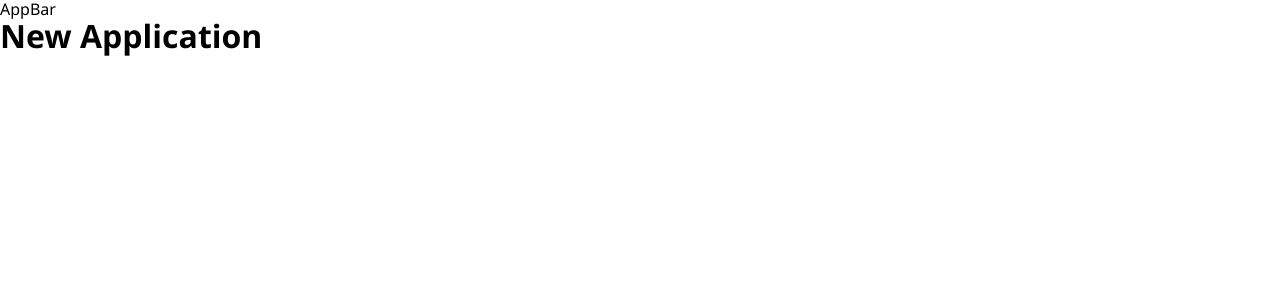
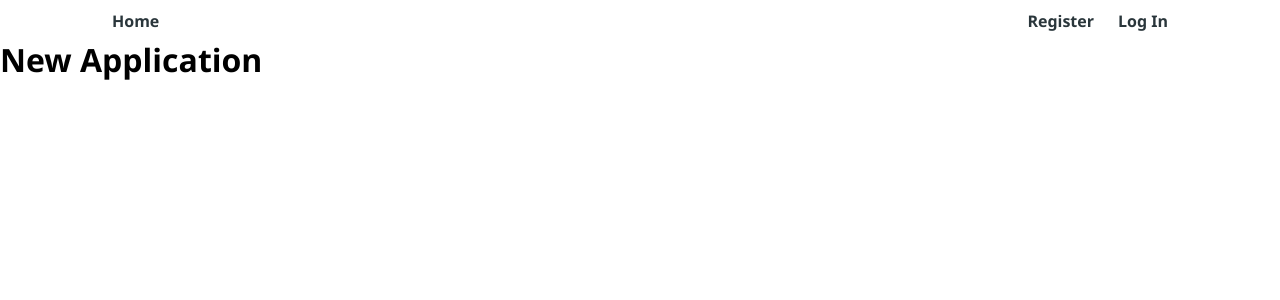
Before and after one commit to yaroslav-mudrevskyi/goit-react-hw-08, a React (Vite) app: page / in a window 1280 px wide. Shown: the top 300 px of the page. Built offline with nearby package versions, Linux system fonts and the light colour scheme.

Commit message:
added components for navigation

```diff
--- a/src/components/AppBar/AppBar.jsx
+++ b/src/components/AppBar/AppBar.jsx
@@ -1,5 +1,20 @@
+import { useSelector } from "react-redux";
+import { selectIsLoggedIn } from "../../redux/auth/selectors";
+import Navigation from "../Navigation/Navigation";
+import UserMenu from "../UserMenu/UserMenu";
+import AuthNav from "../AuthNav/AuthNav";
+import s from "./AppBar.module.css";
+
 const AppBar = () => {
-  return <div>AppBar</div>;
+  const isLoggedIn = useSelector(selectIsLoggedIn);
+  console.log(isLoggedIn);
+
+  return (
+    <div className={s.nav}>
+      <Navigation />
+      {isLoggedIn ? <UserMenu /> : <AuthNav />}
+    </div>
+  );
 };
 
 export default AppBar;
--- /dev/null
+++ b/src/components/AppBar/AppBar.module.css
@@ -0,0 +1,5 @@
+.nav {
+  display: flex;
+  justify-content: space-between;
+  padding: 0 100px;
+}
--- /dev/null
+++ b/src/components/AuthNav/AuthNav.jsx
@@ -0,0 +1,17 @@
+import { NavLink } from "react-router-dom";
+import s from "./AuthNav.module.css";
+
+const AuthNav = () => {
+  return (
+    <div>
+      <NavLink className={s.link} to="/register">
+        Register
+      </NavLink>
+      <NavLink className={s.link} to="/login">
+        Log In
+      </NavLink>
+    </div>
+  );
+};
+
+export default AuthNav;
--- /dev/null
+++ b/src/components/AuthNav/AuthNav.module.css
@@ -0,0 +1,11 @@
+.link {
+  display: inline-block;
+  text-decoration: none;
+  padding: 12px;
+  font-weight: 700;
+  color: #2a363b;
+}
+
+.link.active {
+  color: #e84a5f;
+}
--- a/src/components/Contact/Contact.module.css
+++ b/src/components/Contact/Contact.module.css
@@ -7,6 +7,10 @@
   border: 1px solid #e8fd2f;
   border-radius: 20px;
   min-width: 250px;
+  transition: all 0.4s ease-in-out;
+  &:hover {
+    transform: scale(1.05);
+  }
 }
 
 .contactData {
--- a/src/components/LoginForm/LoginForm.jsx
+++ b/src/components/LoginForm/LoginForm.jsx
@@ -8,7 +8,6 @@ const LoginForm = () => {
   const initialValues = { email: "", password: "" };
 
   const handleSubmit = (values, action) => {
-    console.log(values);
     dispatch(login(values));
     action.resetForm();
   };
--- /dev/null
+++ b/src/components/Navigation/Navigation.jsx
@@ -0,0 +1,23 @@
+import { useSelector } from "react-redux";
+import { selectIsLoggedIn } from "../../redux/auth/selectors";
+import { NavLink } from "react-router-dom";
+import s from "./Navigation.module.css";
+
+const Navigation = () => {
+  const isLoggedIn = useSelector(selectIsLoggedIn);
+
+  return (
+    <nav className={s.nav}>
+      <NavLink className={s.link} to="/">
+        Home
+      </NavLink>
+      {isLoggedIn && (
+        <NavLink className={s.link} to="/contacts">
+          Contacts
+        </NavLink>
+      )}
+    </nav>
+  );
+};
+
+export default Navigation;
--- /dev/null
+++ b/src/components/Navigation/Navigation.module.css
@@ -0,0 +1,11 @@
+.link {
+  display: inline-block;
+  text-decoration: none;
+  padding: 12px;
+  font-weight: 700;
+  color: #2a363b;
+}
+
+.link.active {
+  color: #e84a5f;
+}
--- /dev/null
+++ b/src/components/UserMenu/UserMenu.jsx
@@ -0,0 +1,20 @@
+import { useDispatch, useSelector } from "react-redux";
+import { logout } from "../../redux/auth/operations";
+import { selectUser } from "../../redux/auth/selectors";
+import s from "./UserMenu.module.css";
+
+const UserMenu = () => {
+  const dispatch = useDispatch();
+
+  const user = useSelector(selectUser);
+  return (
+    <div className={s.wrapper}>
+      <p className={s.username}>Welcome, {user.name}</p>
+      <button type="button" onClick={() => dispatch(logout())}>
+        Logout
+      </button>
+    </div>
+  );
+};
+
+export default UserMenu;
--- a/src/main.jsx
+++ b/src/main.jsx
@@ -10,12 +10,12 @@ import "./index.css";
 
 createRoot(document.getElementById("root")).render(
   <StrictMode>
-    <BrowserRouter>
-      <Provider store={store}>
-        <PersistGate loading={null} persistor={persistor}>
+    <Provider store={store}>
+      <PersistGate loading={null} persistor={persistor}>
+        <BrowserRouter>
           <App />
-        </PersistGate>
-      </Provider>
-    </BrowserRouter>
+        </BrowserRouter>
+      </PersistGate>
+    </Provider>
   </StrictMode>
 );
--- a/src/redux/auth/operations.js
+++ b/src/redux/auth/operations.js
@@ -55,7 +55,7 @@ export const refreshUser = createAsyncThunk(
     if (!auth.token) return thunkAPI.rejectWithValue("Unable to fetch user");
     try {
       setAuthHeader(auth.token);
-      const { data } = await instance.get("/users/me");
+      const { data } = await instance.get("/users/current");
       return data;
     } catch (error) {
       return thunkAPI.rejectWithValue(error.message);
```
Also changed, not shown: src/components/UserMenu/UserMenu.module.css (added).
